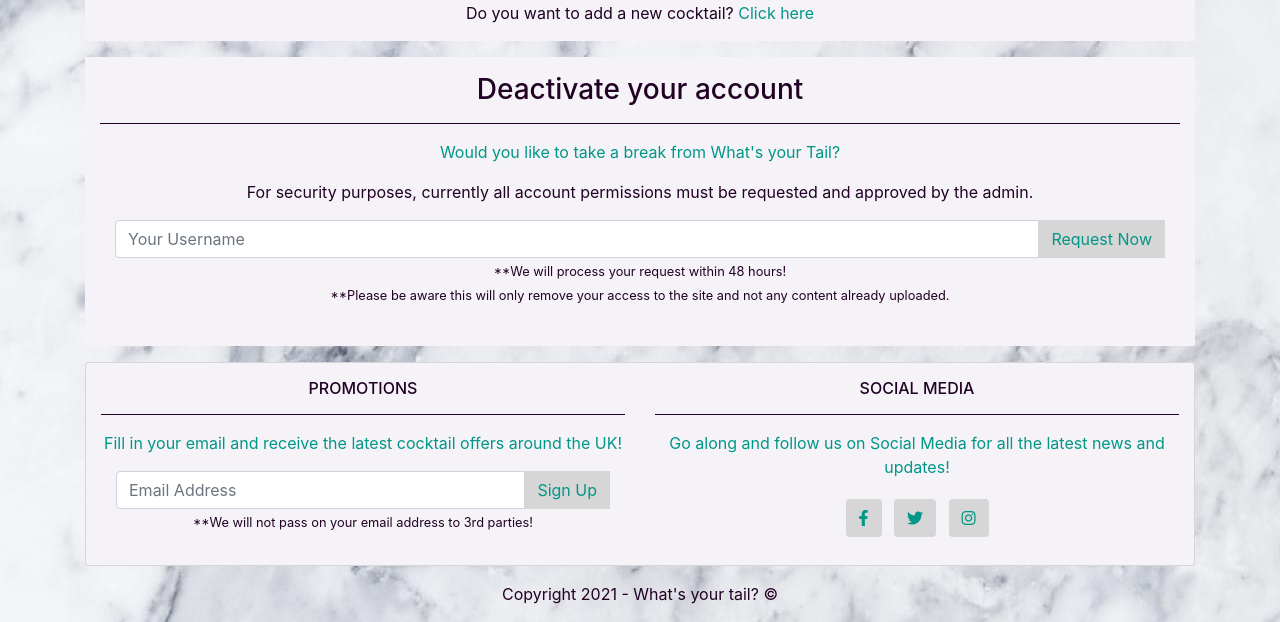
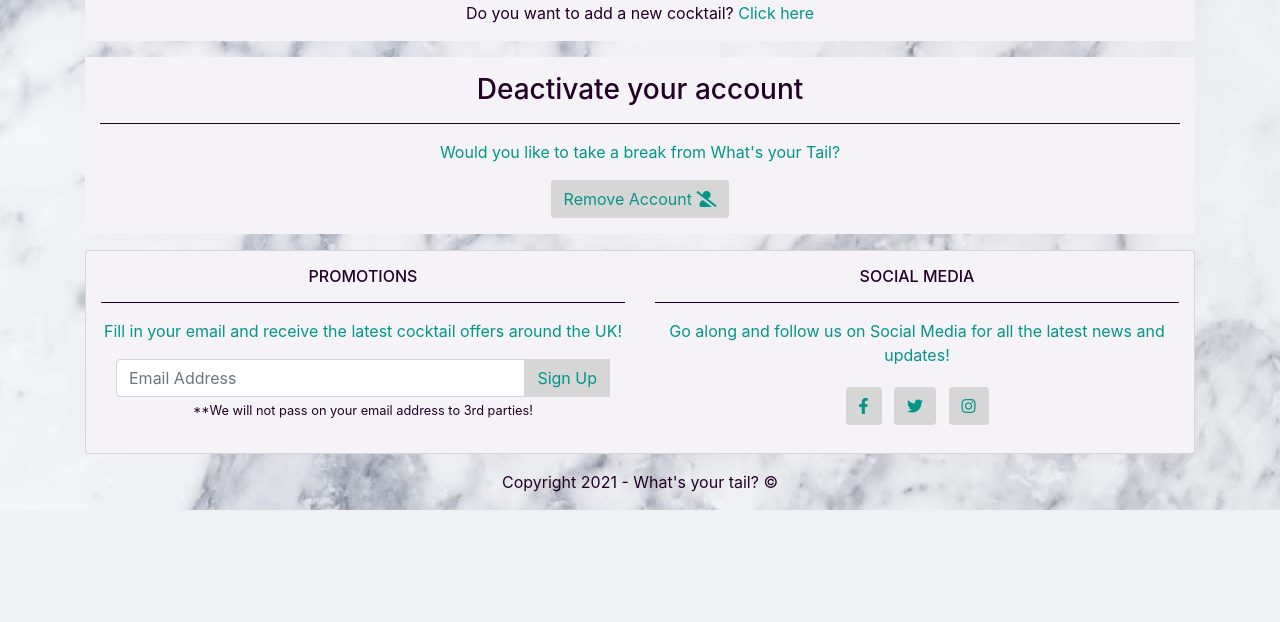
Before and after one commit to jakelashbrook/cocktails-ms3, a Flask app: page /profile/1 in a window 1280 px wide. Shown: the part 335-957 px from the top of the page. After the commit the page ends 845 px from the top, so only its background shows below. Run offline with Flask 2, Linux system fonts and the light colour scheme; the visitor is signed in with stand-in values (Sample User, id 1); a database or web service that is not in the repository returns one stand-in record (values such as "Sample title"); some libraries are stand-ins or nearby versions.

Commit message:
Delete Functionality and Confirmation Modal Complete

```diff
--- a/app.py
+++ b/app.py
@@ -74,6 +74,7 @@ def login():
                 existing_user["password"], request.form.get("password")):
                     session["user"] = request.form.get("username").lower()
                     flash("Welcome {}".format(request.form.get("username")))
+                    return redirect(url_for('get_cocktails'))
 
             else:
                 # invalid password entry
@@ -102,17 +103,15 @@ def profile(username):
     return redirect(url_for('login'))
 
 
-@app.route("/deactivate", methods=["GET", "POST"])
-def deactivate():
-    # add username of account to db
-    if request.method == "POST":
-        account = {
-            "acc_username": request.form.get("acc_username")
-        }
-        mongo.db.deactivate.insert_one(account)
-        flash(
-            "Your requested deactivation has been received and will be processed by the admin within 48 hours")
-        return redirect(url_for('get_cocktails'))
+@app.route("/delete_account", methods=["GET", "POST"])
+def delete_account():
+    # grab session userfrom db
+    mongo.db.users.remove({"username": session["user"]})
+    # logout user from session after removing account
+    session.pop("user")
+    flash("You have successfully removed your account, Sorry to see you go, Come back soon!")
+    return redirect(url_for('get_recipes'))
+
 
 
 @app.route("/logout")
@@ -205,7 +204,7 @@ def edit_cocktail(recipe_id):
 @app.route("/delete_recipe/<recipe_id>")
 def delete_recipe(recipe_id):
     mongo.db.recipes.remove({"_id": ObjectId(recipe_id)})
-    flash("Your recipe has been successfully deleted")
+    flash("The recipe has been successfully deleted")
     return redirect(url_for('get_recipes'))
 
 
--- a/templates/profile.html
+++ b/templates/profile.html
@@ -46,29 +46,37 @@
                 <h3 class="m-3">Deactivate your account</h3>
                 <hr>
                 <p class="grn-txt">Would you like to take a break from What's your Tail?</p>
-                <p>For security purposes, currently all account permissions must be requested and approved by the admin.</p>
-                <form class="container" method="POST" action="{{ url_for('deactivate') }}">
-                        <div class="input-group mb-3">
-                            <input type="text" class="form-control" placeholder="Your Username"
-                                aria-label="Account Username" aria-describedby="button-addon" name="acc_username"
-                                id="acc_username">
-                            <div class="input-group-append">
-                                <button class="btn button" type="submit" id="button-addon">Request Now</button>
-                            </div>
-                            <div class="container">
-                                <small class="text-center mb-3">
-                                    **We will process your request within 48 hours!
-                                </small>
-                                <br>
-                                <small>
-                                    **Please be aware this will only remove your access to the site and not any content already uploaded.
-                                </small>
-                            </div>
-                        </div>
-                    </form>
-                <br>
+                <!-- Button trigger modal -->
+                <button type="button" class="btn button mb-3" data-toggle="modal" data-target="#deleteModal">
+                    Remove Account <i class="fas fa-user-slash"></i>
+                </button>
             </div>
         </div>
     </div>
 
+    <!-- Modal -->
+<div class="modal fade" id="deleteModal" tabindex="-1" role="dialog" aria-labelledby="deleteModalLabel" aria-hidden="true">
+    <div class="modal-dialog" role="document">
+      <div class="modal-content">
+        <div class="modal-header">
+          <h5 class="modal-title grn-txt" id="exampleModalLabel">Are you sure you want to remove your account?</h5>
+          <button type="button" class="close" data-dismiss="modal" aria-label="Close">
+            <span aria-hidden="true">&times;</span>
+          </button>
+        </div>
+        <div class="modal-body">
+          This action is permament, if you wish to rejoin the site you will have to make a new account.
+        </div>
+        <div class="modal-footer">
+            <button type="button" class="btn button" data-dismiss="modal">
+                Cancel <i class="fas fa-window-close">
+                </i>
+            </button>
+            <a href="{{ url_for('delete_account') }}" class="btn button">
+                Delete <i class="fas fa-trash-alt"></i>
+            </a>
+        </div>
+      </div>
+    </div>
+  </div>
 {% endblock %}
```
Also changed, not shown: templates/categories.html (+40 -13 lines), templates/cocktail-recipe.html (+31 -6 lines), templates/user_recipes.html (+30 -11 lines), templates/users.html (+37 -8 lines).
